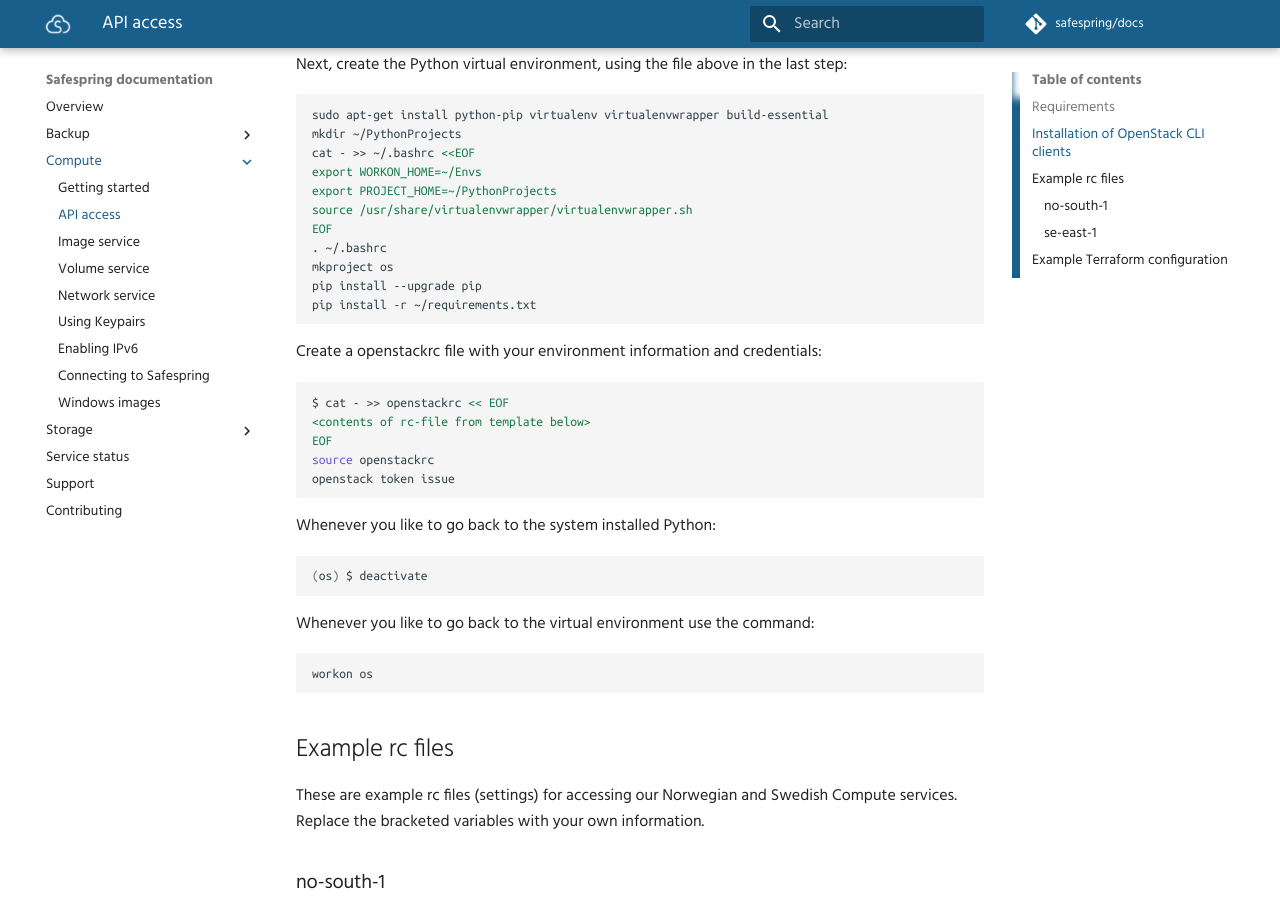
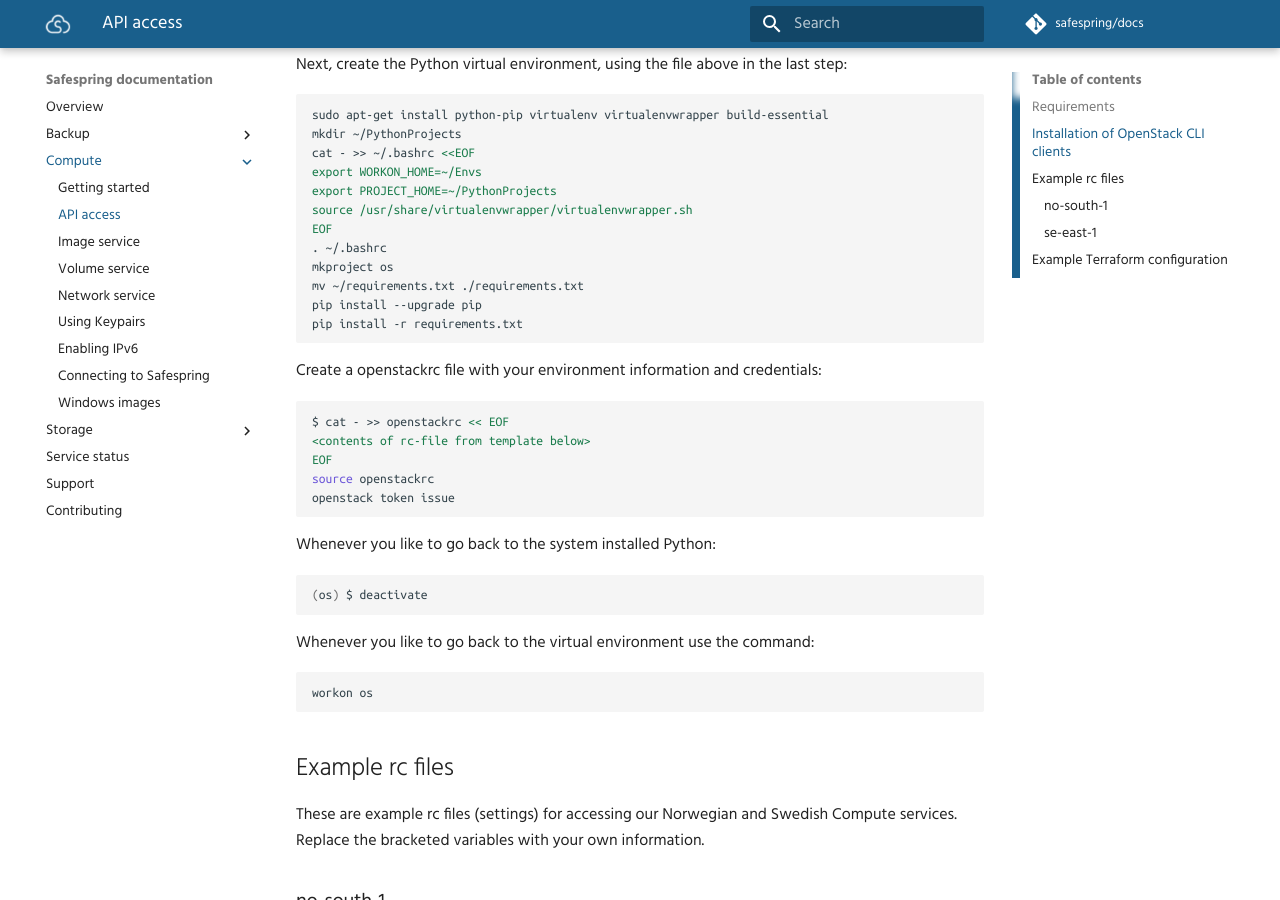
Before and after one commit to safespring/docs, an MkDocs documentation site: the page built from content/compute/api.md, in a window 1280 px wide and 900 px high, scrolled down 717 px. Built offline with MkDocs 1.6.1 and Material for MkDocs 9.7.7, drawn with Linux system fonts in a browser that asks for light colours; comment, search, counter and statistics services are not loaded; old or Windows-style settings are respelled for this version of MkDocs.

Commit message:
Small change to move the requirements.txt to the root of the projects home directory

````diff
--- a/content/compute/api.md
+++ b/content/compute/api.md
@@ -43,8 +43,9 @@
 EOF
 . ~/.bashrc
 mkproject os
+mv ~/requirements.txt ./requirements.txt
 pip install --upgrade pip
-pip install -r ~/requirements.txt
+pip install -r requirements.txt
 ```
 
 Create a openstackrc file with your environment information and credentials:
````
